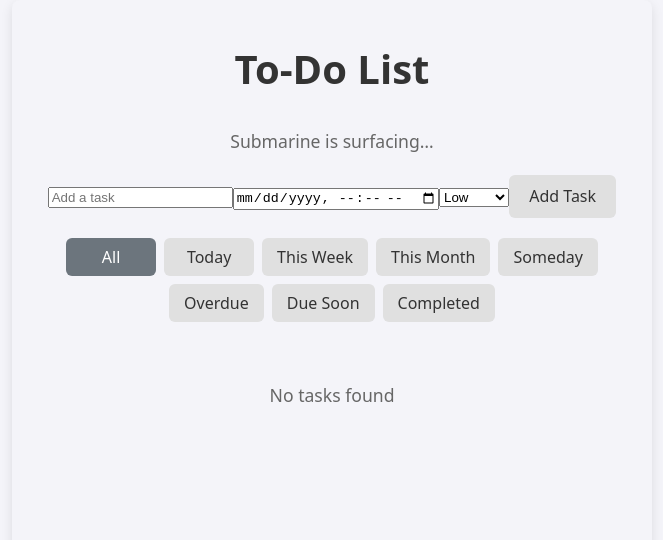
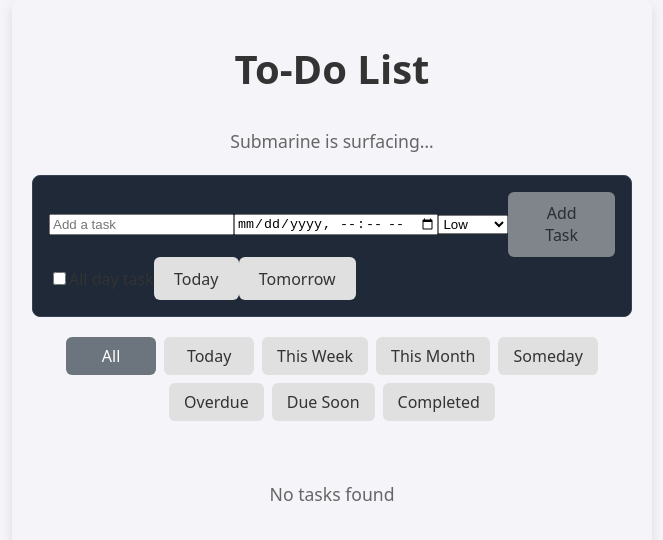
Before and after one commit to Stewysthings/submarine, a React (Vite) app: page / in a window 1280 px wide. Shown: the top 540 px of the page, without its empty margins (308-971 px from the left). Built offline with nearby package versions, Linux system fonts and the light colour scheme.

Commit message:
fixing all day button visibility

```diff
--- /dev/null
+++ b/src/TaskInput.css
@@ -0,0 +1,35 @@
+.task-input-container {
+  background: #1f2937;
+  padding: 1rem;
+  border-radius: 0.5rem;
+  border: 1px solid #374151;
+}
+
+.task-input-container .flex {
+  display: flex;
+  align-items: center;
+}
+
+.task-input-container input[type="checkbox"] {
+  accent-color: #06b6d4;
+}
+
+.task-input-container label {
+  user-select: none;
+}
+
+/* Make sure the date input is wide enough */
+.task-input-container input[type="date"],
+.task-input-container input[type="datetime-local"] {
+  min-width: 180px;
+}
+
+/* Style the quick action buttons */
+.task-input-container button:disabled {
+  opacity: 0.5;
+  cursor: not-allowed;
+}
+
+.task-input-container button:disabled:hover {
+  background-color: inherit;
+}
--- a/src/TaskInput.tsx
+++ b/src/TaskInput.tsx
@@ -1,14 +1,15 @@
 import React from 'react';
+import './TaskInput.css'; // Add this import
 
 interface TaskInputProps {
   input: string;
   dueDate: string;
   priority: 'low' | 'medium' | 'high';
-  allDay: boolean; // Add this
+  allDay: boolean;
   setInput: (value: string) => void;
   setDueDate: (value: string) => void;
   setPriority: (value: 'low' | 'medium' | 'high') => void;
-  setAllDay: (value: boolean) => void; // Add this
+  setAllDay: (value: boolean) => void;
   addTask: () => void;
 }
 
@@ -16,15 +17,16 @@ const TaskInput: React.FC<TaskInputProps> = ({
   input,
   dueDate,
   priority,
-  allDay, // Add this
+  allDay,
   setInput,
   setDueDate,
   setPriority,
-  setAllDay, // Add this
+  setAllDay,
   addTask,
 }) => {
   return (
     <div className="task-input-container mb-4">
+      {/* Main input row */}
       <div className="flex space-x-2 mb-2">
         <input
           type="text"
@@ -41,14 +43,14 @@ const TaskInput: React.FC<TaskInputProps> = ({
           value={allDay ? dueDate.split('T')[0] : dueDate}
           onChange={(e) => {
             if (allDay) {
-              // For all-day tasks, set time to noon
               setDueDate(e.target.value ? `${e.target.value}T12:00` : '');
             } else {
               setDueDate(e.target.value);
             }
           }}
-          className="p-2 bg-gray-800 text-white border border-gray-600 rounded"
+          className="p-2 bg-gray-800 text-white border border-gray-600 rounded min-w-[180px]"
           aria-label="Task due date"
+          placeholder={allDay ? "Select date" : "Select date & time"}
         />
 
         <select
@@ -65,15 +67,17 @@ const TaskInput: React.FC<TaskInputProps> = ({
         <button
           type="button"
           onClick={addTask}
-          className="p-2 bg-cyan-500 text-white rounded hover:bg-cyan-600"
+          className="p-2 bg-cyan-500 text-white rounded hover:bg-cyan-600 whitespace-nowrap"
+          disabled={!input.trim()}
         >
           Add Task
         </button>
       </div>
 
-      {/* All Day checkbox - only show if there's a date */}
-      {dueDate && (
-        <div className="flex items-center space-x-2">
+      {/* Date options row - shows immediately when date input is focused or has value */}
+      <div className="flex items-center justify-between">
+        <div className="flex items-center space-x-4">
+          {/* All Day checkbox - always visible when there's any date interaction */}
           <label className="flex items-center space-x-2 text-white cursor-pointer">
             <input
               type="checkbox"
@@ -91,8 +95,56 @@ const TaskInput: React.FC<TaskInputProps> = ({
             />
             <span className="text-sm">All day task</span>
           </label>
+
+          {/* Show current date/time info */}
+          {dueDate && (
+            <span className="text-xs text-gray-400">
+              {allDay ? 'Full day task' : 'Specific time'}
+            </span>
+          )}
         </div>
-      )}
+
+        {/* Quick date buttons */}
+        <div className="flex space-x-2">
+          <button
+            type="button"
+            onClick={() => {
+              const today = new Date();
+              const todayStr = today.toISOString().slice(0, 16);
+              setDueDate(todayStr);
+              setAllDay(false);
+            }}
+            className="px-2 py-1 text-xs bg-gray-700 text-white rounded hover:bg-gray-600"
+          >
+            Today
+          </button>
+          <button
+            type="button"
+            onClick={() => {
+              const tomorrow = new Date();
+              tomorrow.setDate(tomorrow.getDate() + 1);
+              const tomorrowStr = tomorrow.toISOString().slice(0, 10);
+              setDueDate(`${tomorrowStr}T09:00`);
+              setAllDay(false);
+            }}
+            className="px-2 py-1 text-xs bg-gray-700 text-white rounded hover:bg-gray-600"
+          >
+            Tomorrow
+          </button>
+          {dueDate && (
+            <button
+              type="button"
+              onClick={() => {
+                setDueDate('');
+                setAllDay(false);
+              }}
+              className="px-2 py-1 text-xs bg-red-600 text-white rounded hover:bg-red-500"
+            >
+              Clear
+            </button>
+          )}
+        </div>
+      </div>
     </div>
   );
 };
```
